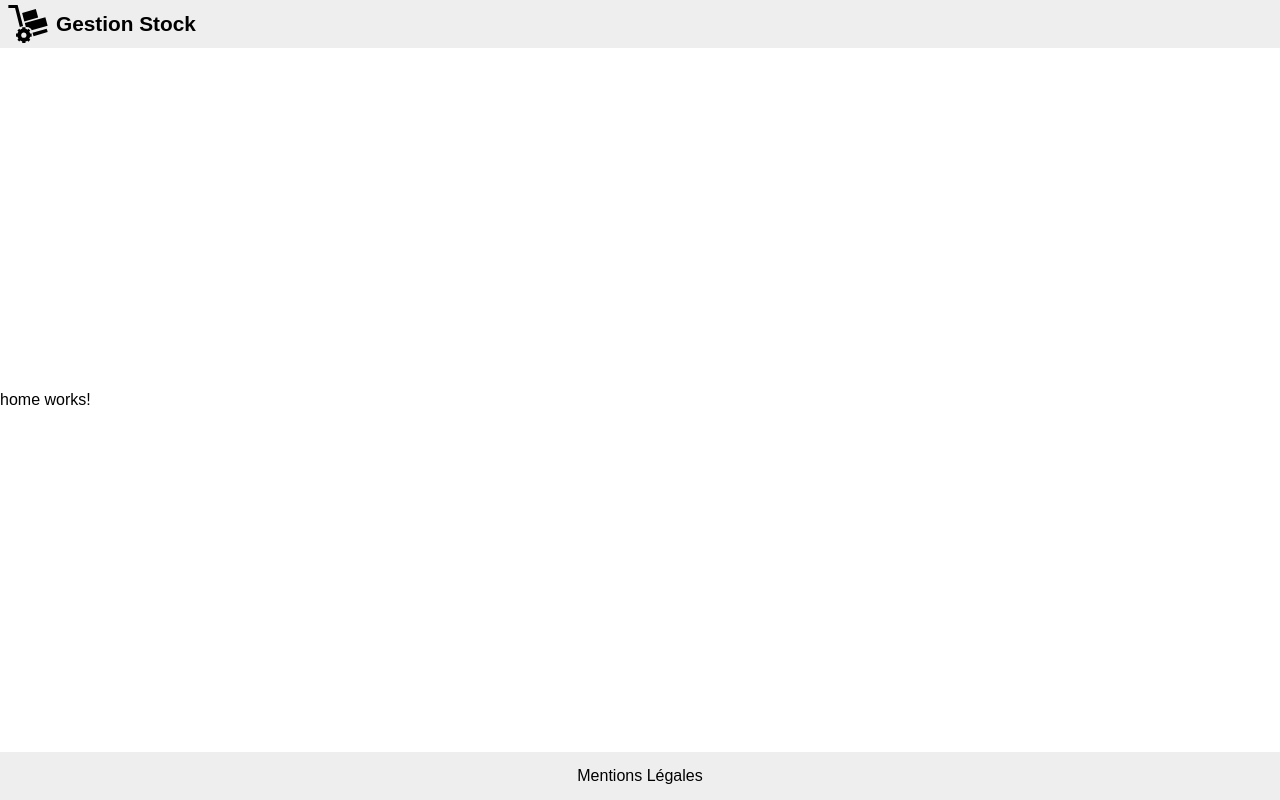
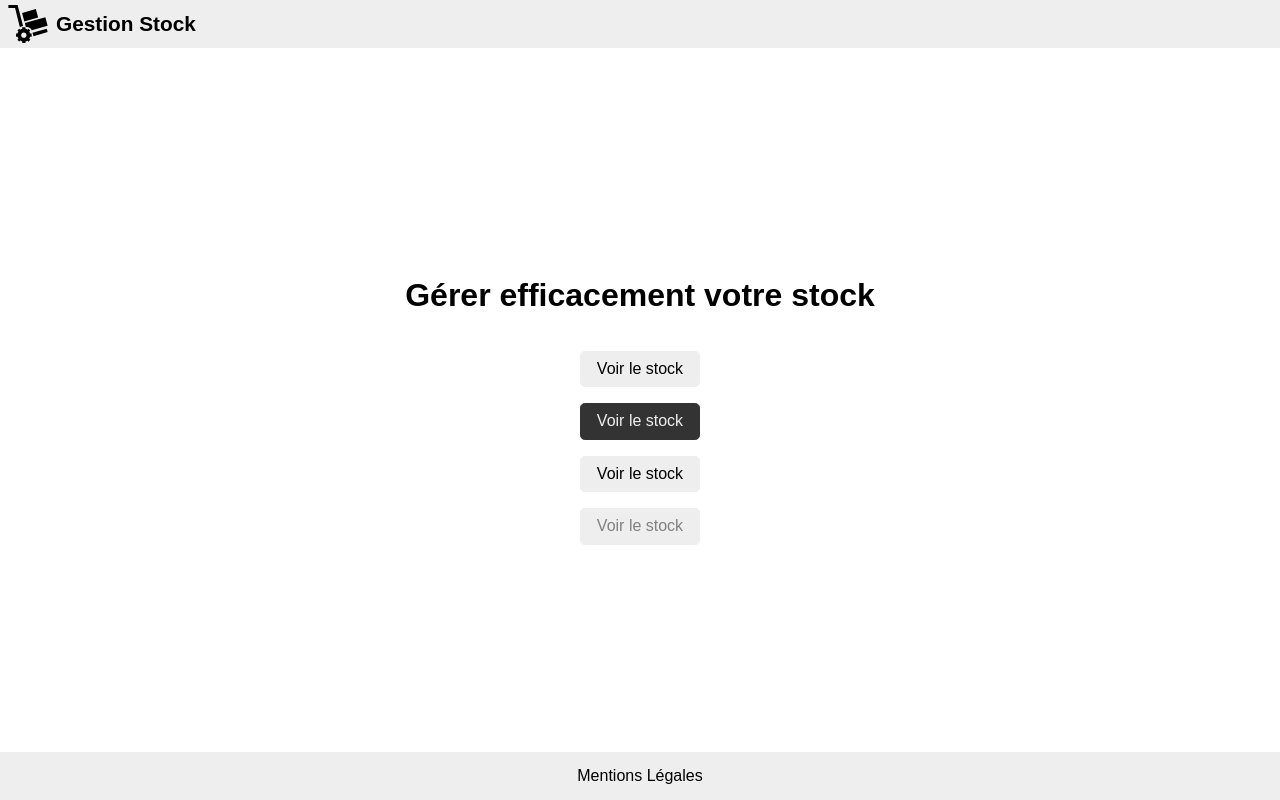
Before and after one commit to jlg-formation/agu-fev-2023, an Angular app in the folder front/: page / in a window 1280 px wide. Built offline with nearby package versions, Linux system fonts and the light colour scheme.

Commit message:
dev: added css for button

```diff
--- a/front/src/app/routes/home/home.component.html
+++ b/front/src/app/routes/home/home.component.html
@@ -1 +1,7 @@
-<p>home works!</p>
+<main>
+  <h1>Gérer efficacement votre stock</h1>
+  <a href="#" class="button">Voir le stock</a>
+  <a href="#" class="button primary">Voir le stock</a>
+  <button>Voir le stock</button>
+  <button disabled>Voir le stock</button>
+</main>
--- /dev/null
+++ b/front/src/scss/button.scss
@@ -0,0 +1,45 @@
+button,
+a.button {
+  border: 0.1em solid #eee;
+  background-color: #eee;
+  padding: 0.5em 1em;
+  border-radius: 0.3em;
+  color: inherit;
+  text-decoration: inherit;
+
+  display: flex;
+  align-items: center;
+  justify-content: center;
+
+  &:disabled {
+    color: gray;
+  }
+
+  &:not(:disabled) {
+    cursor: pointer;
+
+    &:hover {
+      background-color: #ddd;
+      border-color: #ddd;
+    }
+    &:active {
+      background-color: #ccc;
+      border-color: #ccc;
+    }
+
+    &.primary {
+      background-color: #333;
+      border-color: #333;
+      color: #eee;
+
+      &:hover {
+        background-color: #444;
+        border-color: #444;
+      }
+      &:active {
+        background-color: #555;
+        border-color: #555;
+      }
+    }
+  }
+}
--- a/front/src/styles.scss
+++ b/front/src/styles.scss
@@ -3,6 +3,19 @@
 @import "../node_modules/normalize.css/normalize.css";
 @import "../node_modules/sanitize.css/sanitize.css";
 
+@import "./scss/button.scss";
+
 body {
   font-family: sans-serif;
 }
+
+main {
+  display: flex;
+  flex-flow: column;
+  align-items: center;
+  gap: 1em;
+}
+
+h1 {
+  text-align: center;
+}
```
